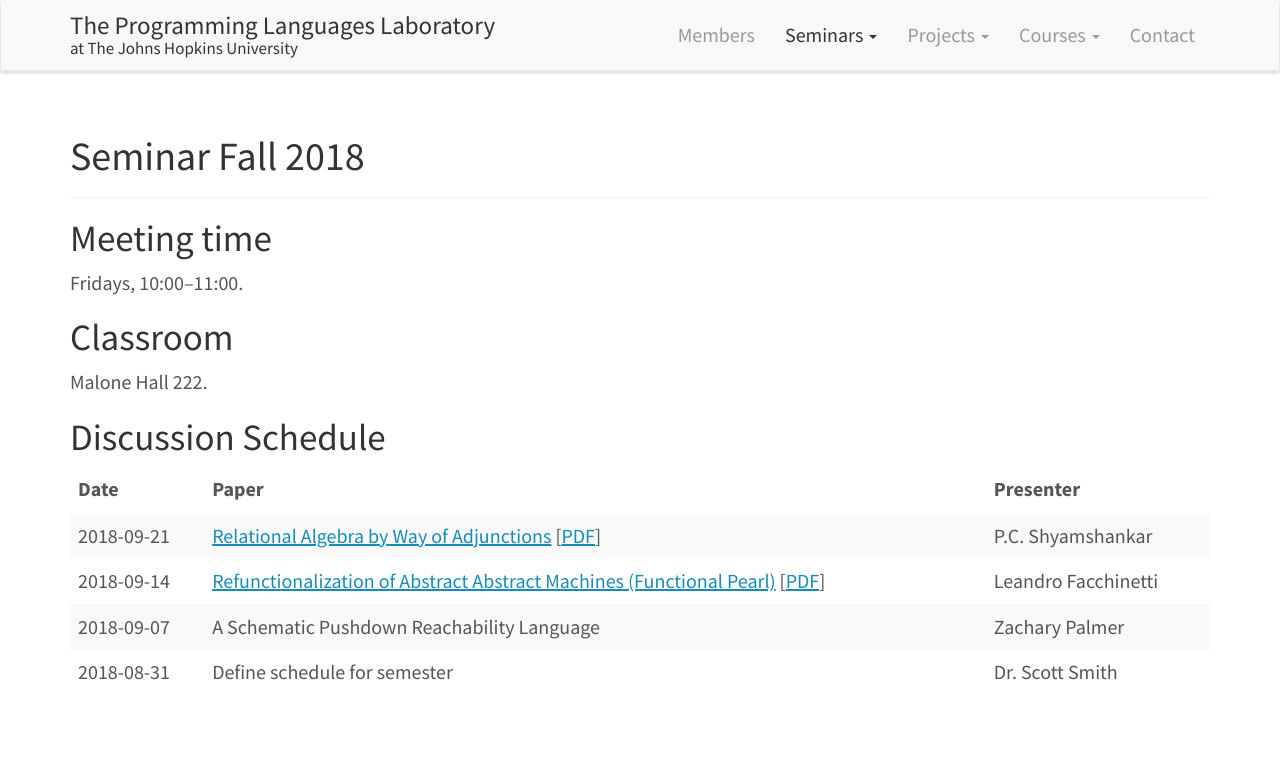
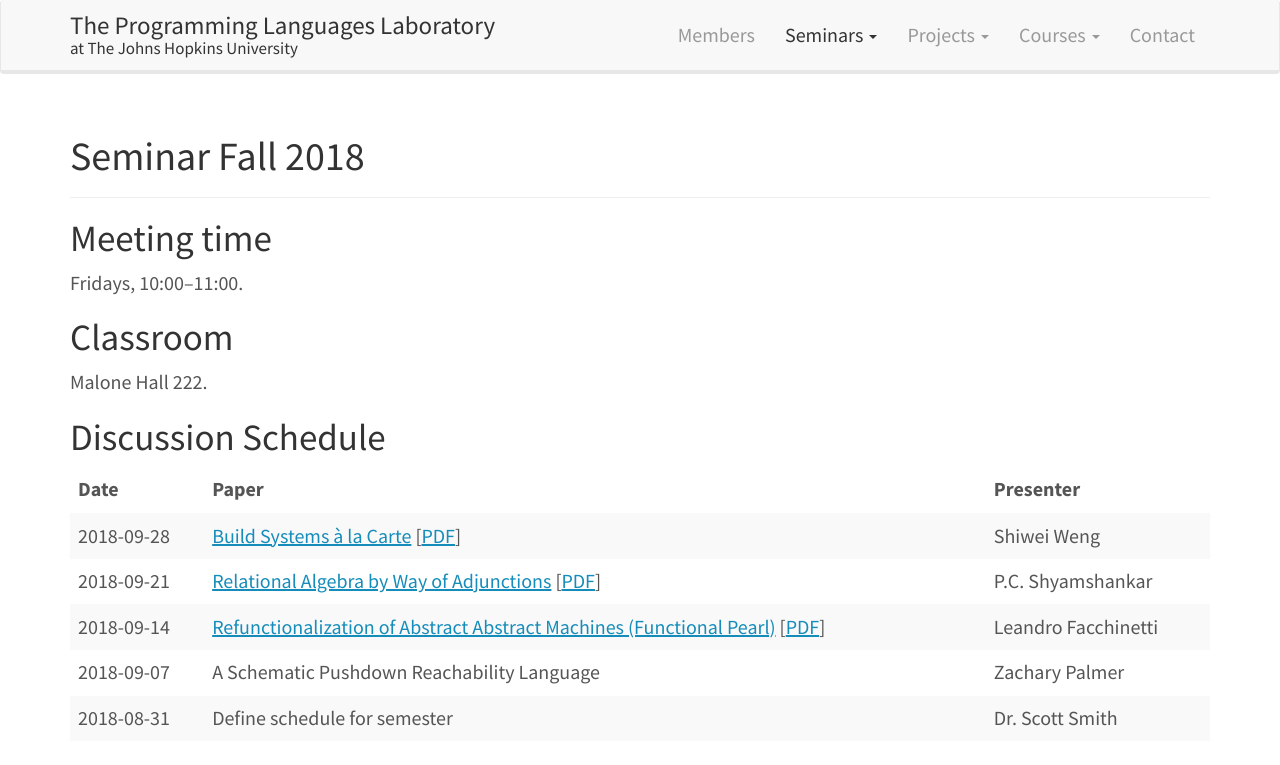
Before and after one commit to JHU-PL-Lab/www-pl-lab, a Jekyll site: the page built from seminars/fall-2018.md, in a window 1280 px wide. Shown: the top 765 px of the page. Built offline with Jekyll 4.4.1, drawn with Linux system fonts in a browser that asks for light colours.

Commit message:
Add 2018-09-28 seminar

```diff
--- a/seminars/fall-2018.md
+++ b/seminars/fall-2018.md
@@ -18,6 +18,7 @@ Discussion Schedule
 
 | Date | Paper | Presenter |
 |-|-|-|
+| 2018-09-28 | [Build Systems à la Carte](https://dl.acm.org/citation.cfm?doid=3243631.3236774) [[PDF](https://www.microsoft.com/en-us/research/uploads/prod/2018/03/build-systems-final.pdf)] | Shiwei Weng |
 | 2018-09-21 | [Relational Algebra by Way of Adjunctions](https://dl.acm.org/citation.cfm?id=3236781) [[PDF](https://www.cs.ox.ac.uk/jeremy.gibbons/publications/reladj.pdf)] | P.C. Shyamshankar |
 | 2018-09-14 | [Refunctionalization of Abstract Abstract Machines (Functional Pearl)](https://dl.acm.org/citation.cfm?id=3236800) [[PDF](https://www.cs.purdue.edu/homes/rompf/papers/wei-icfp18.pdf)] | Leandro Facchinetti |
 | 2018-09-07 | A Schematic Pushdown Reachability Language | Zachary Palmer |
```
